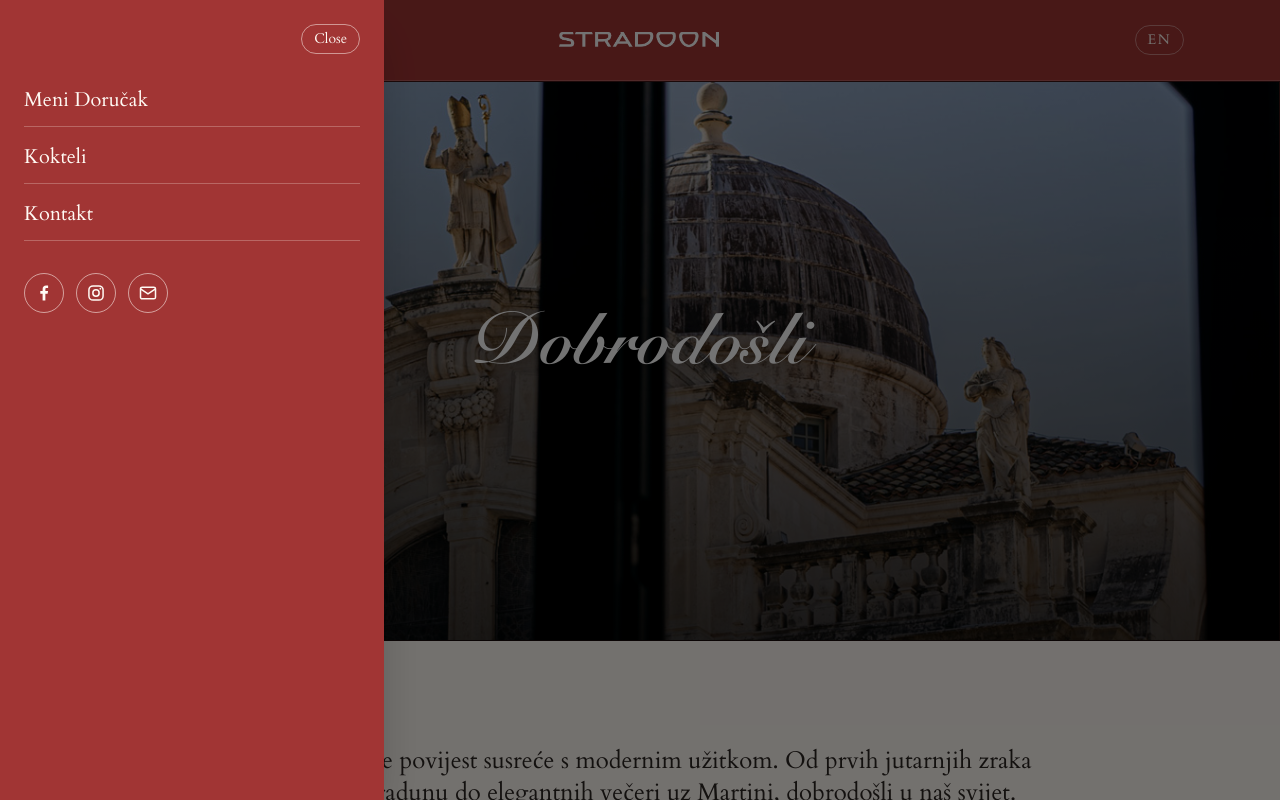
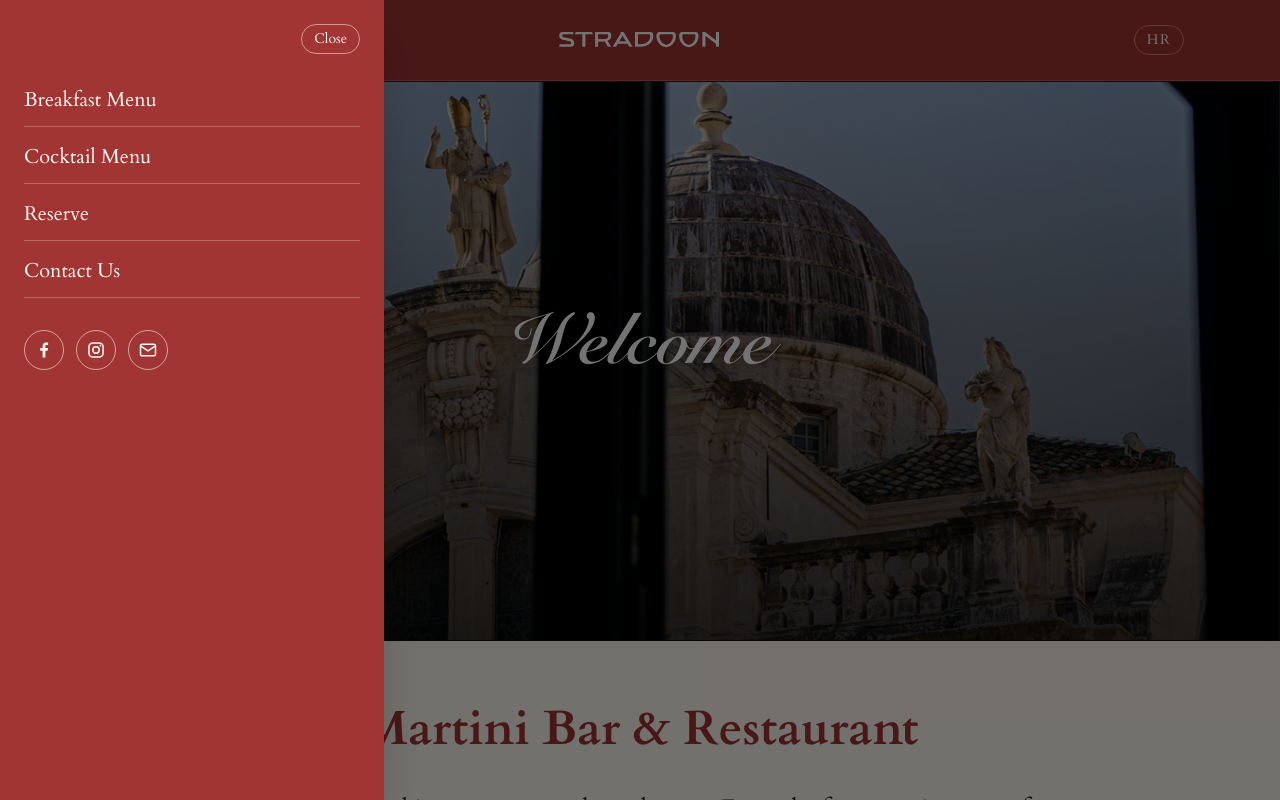
Before and after one commit to Brgi11/Stradoon, a Next.js app: page / in a window 1280 px wide. Both pictures are taken after a click on the button "Open navigation menu". Shown: the top 800 px of the page. Built offline with nearby package versions, Linux system fonts and the light colour scheme.

Commit message:
Update navigation, modal, language detection, and homepage heading

```diff
--- a/app/cocktail-menu/page.tsx
+++ b/app/cocktail-menu/page.tsx
@@ -5,7 +5,7 @@ import Image from "next/image";
 import HeroBanner from "@/components/HeroBanner";
 import ImagePlaceholder from "@/components/ImagePlaceholder";
 import ScriptHeading from "@/components/ScriptHeading";
-import { cocktailMenuItems } from "@/data/content";
+import { cocktailMenuItems, cocktailMenuContent } from "@/data/content";
 import { useLanguage } from "@/components/LanguageContext";
 
 function MenuCategory({ title, items, language, textColor = "ivory" }: { title: string; items: typeof cocktailMenuItems; language: "hr" | "en"; textColor?: string }) {
@@ -99,25 +99,31 @@ export default function CocktailMenuPage() {
 
       <section className="bg-primaryRed py-6 md:py-10">
         <div className="container-elegant">
-          <div className="flex h-64 flex-col gap-4 md:h-96 md:flex-row md:justify-center md:gap-6">
+          <div className="flex h-64 gap-3 overflow-x-auto pb-2 md:h-96 md:flex-row md:justify-center md:gap-6 md:overflow-visible md:pb-0">
+            <div className="flex-shrink-0 md:flex-shrink">
               <ImagePlaceholder
                 src="/images/IMG_4435.jpg"
                 label="Cocktail image 1"
                 alt="Cocktail image 1"
-              className="h-full w-full shadow-[0_8px_24px_rgba(0,0,0,0.22)] md:w-80"
+                className="h-full w-64 shadow-[0_8px_24px_rgba(0,0,0,0.22)] md:w-80"
               />
+            </div>
+            <div className="flex-shrink-0 md:flex-shrink">
               <ImagePlaceholder
                 src="/images/IMG_4449.jpg"
                 label="Cocktail image 2"
                 alt="Cocktail image 2"
-              className="h-full w-full shadow-[0_8px_24px_rgba(0,0,0,0.22)] md:w-80"
+                className="h-full w-64 shadow-[0_8px_24px_rgba(0,0,0,0.22)] md:w-80"
               />
+            </div>
+            <div className="flex-shrink-0 md:flex-shrink">
               <ImagePlaceholder
                 src="/images/IMG_4443.jpg"
                 label="Cocktail image 3"
                 alt="Cocktail image 3"
-              className="h-full w-full shadow-[0_8px_24px_rgba(0,0,0,0.22)] md:w-80"
+                className="h-full w-64 shadow-[0_8px_24px_rgba(0,0,0,0.22)] md:w-80"
               />
+            </div>
           </div>
         </div>
       </section>
@@ -134,7 +140,7 @@ export default function CocktailMenuPage() {
       <section className="bg-ivory py-16 md:py-24">
         <div className="container-elegant">
           <h2 className="text-center font-script text-3xl text-primaryRed md:text-5xl">
-            {lang === "hr" ? '"Bondov Bar"' : "Bond's Bar"}
+            {cocktailMenuContent.bondBarTitle[lang]}
           </h2>
           <p className="mx-auto mt-4 max-w-2xl text-center text-base leading-relaxed text-deepText/90 md:text-lg">
             {lang === "hr"
--- a/app/page.tsx
+++ b/app/page.tsx
@@ -47,6 +47,9 @@ export default function HomePage() {
 
       <section className="section-padding bg-ivory">
         <div className="container-elegant">
+          <h2 className="mb-4 text-center font-cardo text-3xl font-bold text-primaryRed md:text-5xl">
+            {lang === "hr" ? "Martini Bar & Restoran" : "Martini Bar & Restaurant"}
+          </h2>
           <div className="mx-auto my-6 max-w-[64ch] text-center text-lg leading-relaxed text-deepText/95 md:my-10 md:text-2xl">
             <p>
               {lang === "hr" ? homepageContent.introTextHr : homepageContent.introTextEn}
--- a/components/Header.tsx
+++ b/components/Header.tsx
@@ -1,14 +1,23 @@
 "use client";
 
-import { useEffect, useState } from "react";
+import { useEffect, useState, useRef } from "react";
 import Link from "next/link";
 import Image from "next/image";
 import type { SVGProps } from "react";
 import { useLanguage } from "@/components/LanguageContext";
+import ReservationModal from "@/components/ReservationModal";
 
-const navItems = [
+type NavItemType = {
+  labelHr: string;
+  labelEn: string;
+  href?: string;
+  isReserve?: boolean;
+};
+
+const navItems: NavItemType[] = [
   { labelHr: "Meni Doručak", labelEn: "Breakfast Menu", href: "/breakfast-menu" },
   { labelHr: "Kokteli", labelEn: "Cocktail Menu", href: "/cocktail-menu" },
+  { labelHr: "Rezerviraj", labelEn: "Reserve", isReserve: true },
   { labelHr: "Kontakt", labelEn: "Contact Us", href: "/#contact" }
 ];
 
@@ -51,20 +60,31 @@ function EmailIcon(props: SVGProps<SVGSVGElement>) {
 
 export default function Header() {
   const [isMenuOpen, setIsMenuOpen] = useState(false);
+  const [isReserveOpen, setIsReserveOpen] = useState(false);
   const { language, toggleLanguage } = useLanguage();
   const lang = language;
+  const menuRef = useRef<HTMLDivElement>(null);
 
   useEffect(() => {
-    document.body.style.overflow = isMenuOpen ? "hidden" : "";
+    document.body.style.overflow = isMenuOpen || isReserveOpen ? "hidden" : "";
     return () => {
       document.body.style.overflow = "";
     };
-  }, [isMenuOpen]);
+  }, [isMenuOpen, isReserveOpen]);
 
   const closeMenu = () => setIsMenuOpen(false);
 
-  const getNavLabel = (item: { labelHr: string; labelEn: string; href: string }) => {
+  const getNavLabel = (item: NavItemType) => {
     return lang === "hr" ? item.labelHr : item.labelEn;
+  };
+
+  const handleNavClick = (item: NavItemType) => {
+    if (item.isReserve) {
+      setIsReserveOpen(true);
+      closeMenu();
+    } else {
+      closeMenu();
+    }
   };
 
   return (
@@ -118,6 +138,7 @@ export default function Header() {
         role="presentation"
       >
         <div
+          ref={menuRef}
           className={`absolute left-0 top-0 h-full w-[84%] max-w-sm transform bg-primaryRed px-6 py-6 text-ivory shadow-2xl transition-transform duration-300 ${
             isMenuOpen ? "translate-x-0" : "-translate-x-full"
           }`}
@@ -137,15 +158,25 @@ export default function Header() {
 
           <nav aria-label="Mobile navigation">
             <ul className="space-y-4 text-xl">
-              {navItems.map((item) => (
-                <li key={item.href}>
-                  <Link
-                    href={item.href}
-                    onClick={closeMenu}
-                    className="block border-b border-ivory/25 pb-3 transition hover:text-ivory/80"
-                  >
-                    {getNavLabel(item)}
-                  </Link>
+              {navItems.map((item, idx) => (
+                <li key={idx}>
+                  {item.isReserve ? (
+                    <button
+                      type="button"
+                      onClick={() => handleNavClick(item)}
+                      className="block w-full border-b border-ivory/25 pb-3 text-left transition hover:text-ivory/80"
+                    >
+                      {getNavLabel(item)}
+                    </button>
+                  ) : (
+                    <Link
+                      href={item.href || "/"}
+                      onClick={() => handleNavClick(item)}
+                      className="block border-b border-ivory/25 pb-3 transition hover:text-ivory/80"
+                    >
+                      {getNavLabel(item)}
+                    </Link>
+                  )}
                 </li>
               ))}
             </ul>
@@ -167,6 +198,8 @@ export default function Header() {
           </div>
         </div>
       </div>
+
+      <ReservationModal isOpen={isReserveOpen} onClose={() => setIsReserveOpen(false)} />
     </>
   );
 }
--- a/components/LanguageContext.tsx
+++ b/components/LanguageContext.tsx
@@ -12,16 +12,31 @@ type LanguageContextType = {
 
 const LanguageContext = createContext<LanguageContextType | null>(null);
 
+function detectBrowserLanguage(): Language {
+  if (typeof window !== "undefined") {
+    const browserLang = navigator.language.toLowerCase();
+    if (browserLang.startsWith("hr")) {
+      return "hr";
+    }
+  }
+  return "en";
+}
+
 export function LanguageProvider({ children }: { children: ReactNode }) {
   const [language, setLanguageState] = useState<Language>("hr");
   const languageRef = useRef(language);
   languageRef.current = language;
+  const [isInitialized, setIsInitialized] = useState(false);
 
   useEffect(() => {
     const saved = localStorage.getItem("stradoon-language") as Language | null;
     if (saved === "hr" || saved === "en") {
       setLanguageState(saved);
+    } else {
+      const browserLang = detectBrowserLanguage();
+      setLanguageState(browserLang);
     }
+    setIsInitialized(true);
   }, []);
 
   const setLanguage = useCallback((lang: Language) => {
@@ -41,7 +56,7 @@ export function LanguageProvider({ children }: { children: ReactNode }) {
 
   return (
     <LanguageContext.Provider value={{ language, setLanguage, toggleLanguage }}>
-      {children}
+      {isInitialized ? children : null}
     </LanguageContext.Provider>
   );
 }
@@ -49,7 +64,7 @@ export function LanguageProvider({ children }: { children: ReactNode }) {
 export function useLanguage() {
   const context = useContext(LanguageContext);
   if (!context) {
-    return { language: "hr" as const, setLanguage: () => {}, toggleLanguage: () => {} };
+    return { language: "en" as const, setLanguage: () => {}, toggleLanguage: () => {} };
   }
   return context;
 }
--- a/data/content.ts
+++ b/data/content.ts
@@ -67,6 +67,7 @@ export const imageAssets = {
 export const homepageContent = {
   heroSubtitle: "Welcome",
   heroTitle: "Martini & Restaurant",
+  introHeading: "Martini Bar & Restaurant",
   introTextHr:
     "Mjesto gdje se povijest susreće s modernim užitkom. Od prvih jutarnjih zraka sunca na Stradunu do elegantnih večeri uz Martini, dobrodošli u naš svijet.",
   introTextEn:
@@ -180,7 +181,7 @@ export const cocktailMenuContent = {
     en: "NON ALCOHOLIC BRUNCH"
   },
   bondBarTitle: {
-    hr: '"Bond\'s Bar"',
+    hr: '"Bondov Bar"',
     en: '"Bond\'s Bar"'
   },
   shootersTitle: {
```
Lines whose indentation alone changed are shown as unchanged.
